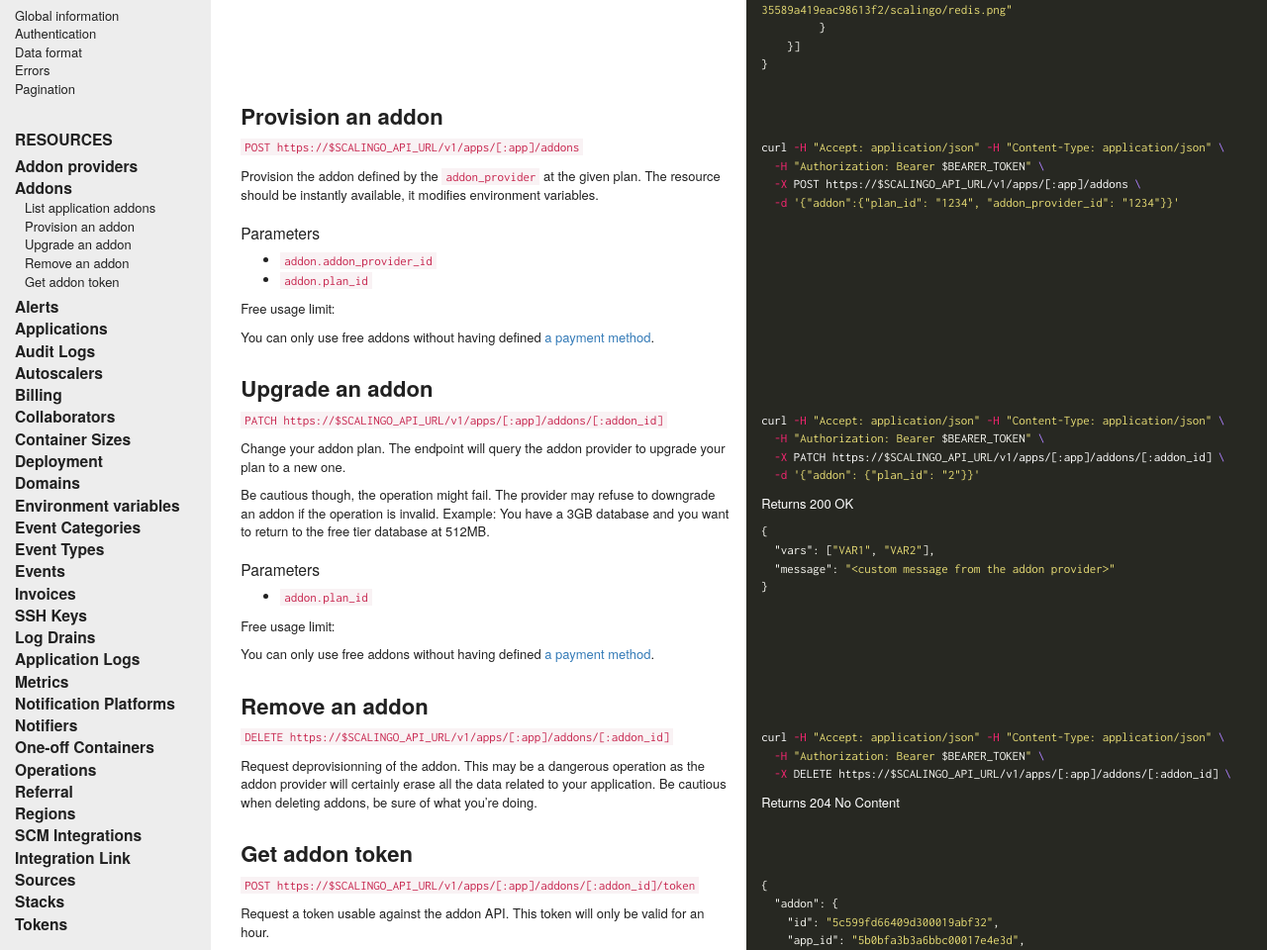
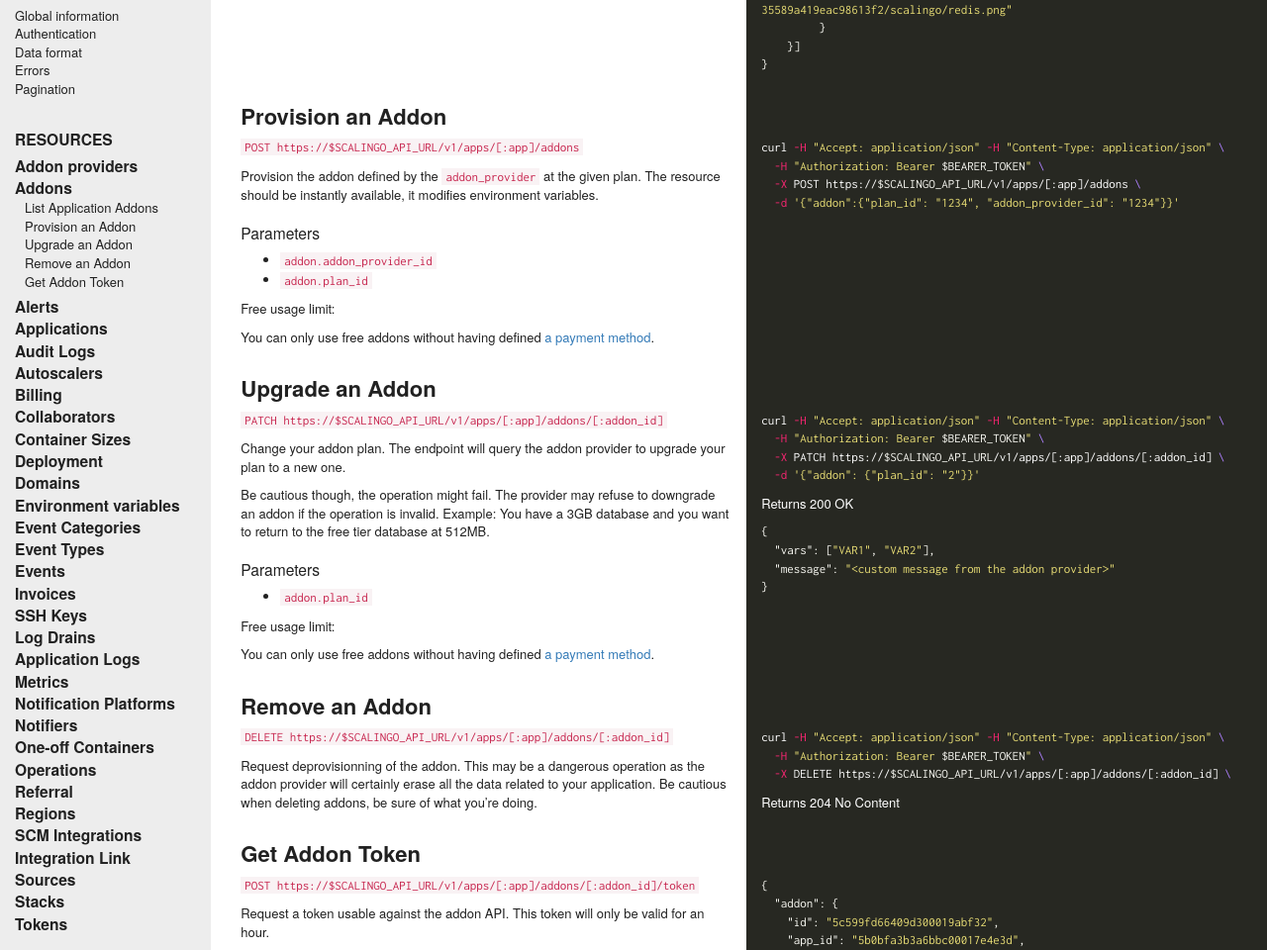
Before and after one commit to jdauphant/developers-documentation, a Jekyll site: the page built from _scalingo_api/addons.md, in a window 1280 px wide and 1400 px high, scrolled down 780 px. Shown: the part 159-1119 px from the top of the window at 99% size. Built offline with Jekyll 4.4.1, drawn with Linux system fonts in a browser that asks for light colours; nearby versions of some CDN libraries; comment, search, counter and statistics services are not loaded; some of the changed text lies outside the part shown.

Commit message:
Titlize the titles

```diff
--- a/_scalingo_api/addons.md
+++ b/_scalingo_api/addons.md
@@ -46,7 +46,7 @@ Example object:
 
 --- row ---
 
-## List application addons
+## List Application Addons
 
 --- row ---
 
@@ -91,7 +91,7 @@ Returns 200 OK
 
 --- row ---
 
-## Provision an addon
+## Provision an Addon
 
 --- row ---
 
@@ -122,7 +122,7 @@ curl -H "Accept: application/json" -H "Content-Type: application/json" \
 
 --- row ---
 
-## Upgrade an addon
+## Upgrade an Addon
 
 --- row ---
 
@@ -165,7 +165,7 @@ Returns 200 OK
 
 --- row ---
 
-## Remove an addon
+## Remove an Addon
 
 --- row ---
 
@@ -187,7 +187,7 @@ Returns 204 No Content
 
 --- row ---
 
-## Get addon token
+## Get Addon Token
 
 --- row ---
 
```
